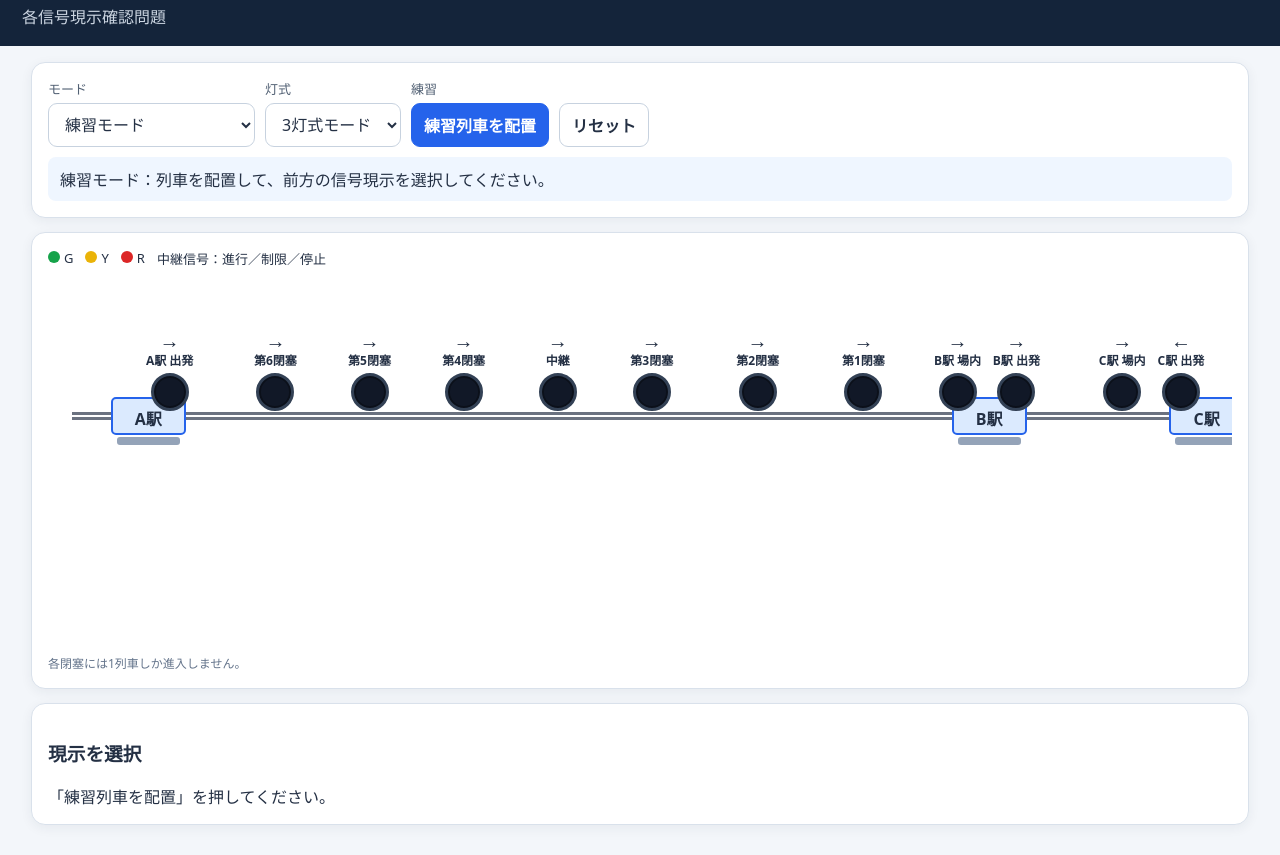
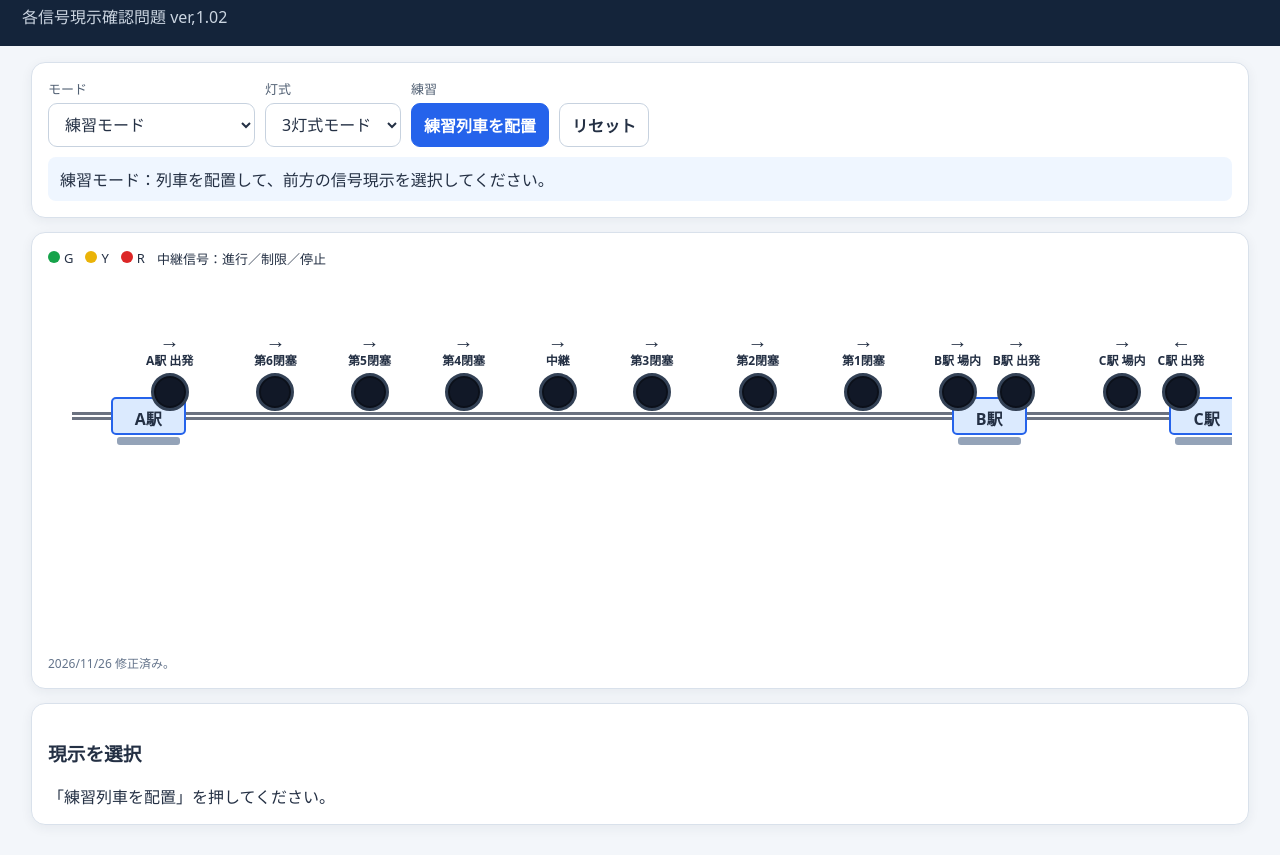
Before and after one commit to Yoyakun/signal_sim, a plain HTML site: page index.html in a window 1280 px wide. Shown: the part 60-915 px from the top of the page. Drawn offline with Linux system fonts and the light colour scheme.

Commit message:
Update index.html

```diff
--- a/index.html
+++ b/index.html
@@ -14,7 +14,7 @@ main{max-width:1250px;margin:auto;padding:16px}.panel{background:var(--panel);bo
 @media(max-width:600px){main{padding:9px}.panel{padding:12px}.rail{min-width:850px}}
 </style></head>
 <body>
-<header><h1>信号現示シミュレーション</h1><p>各信号現示確認問題</p></header>
+<header><h1>信号現示シミュレーション</h1><p>各信号現示確認問題 ver,1.02</p></header>
 <main>
 <section class="panel"><div class="controls">
 <div class="field"><label for="mode">モード</label><select id="mode"><option value="practice">練習モード</option><option value="quiz">問題モード</option><option value="sim">シミュレーターモード</option></select></div>
@@ -26,7 +26,7 @@ main{max-width:1250px;margin:auto;padding:16px}.panel{background:var(--panel);bo
 </div><div class="status" id="status">練習モード：列車を配置して、前方の信号現示を選択してください。</div></section>
 <section class="panel"><div class="legend"><span><i class="dot" style="background:#16a34a"></i>G</span><span><i class="dot" style="background:#eab308"></i>Y</span><span><i class="dot" style="background:#dc2626"></i>R</span><span>中継信号：進行／制限／停止</span></div>
 <div class="railwrap"><div class="rail" id="rail"><div class="track"></div></div></div>
-<div class="small">各閉塞には1列車しか進入しません。</div></section>
+<div class="small">2026/11/26 修正済み。</div></section>
 <section class="panel" id="practicePanel"><h3>現示を選択</h3><div id="practiceQuestions"></div></section>
 <section class="panel hidden" id="quizPanel"><h3>問題の解答</h3><div id="quizQuestions" class="questions"></div><button class="primary" id="grade" style="margin-top:12px">解答・答え合わせ</button><div id="gradeResult" class="status hidden"></div></section>
 </main>
```
